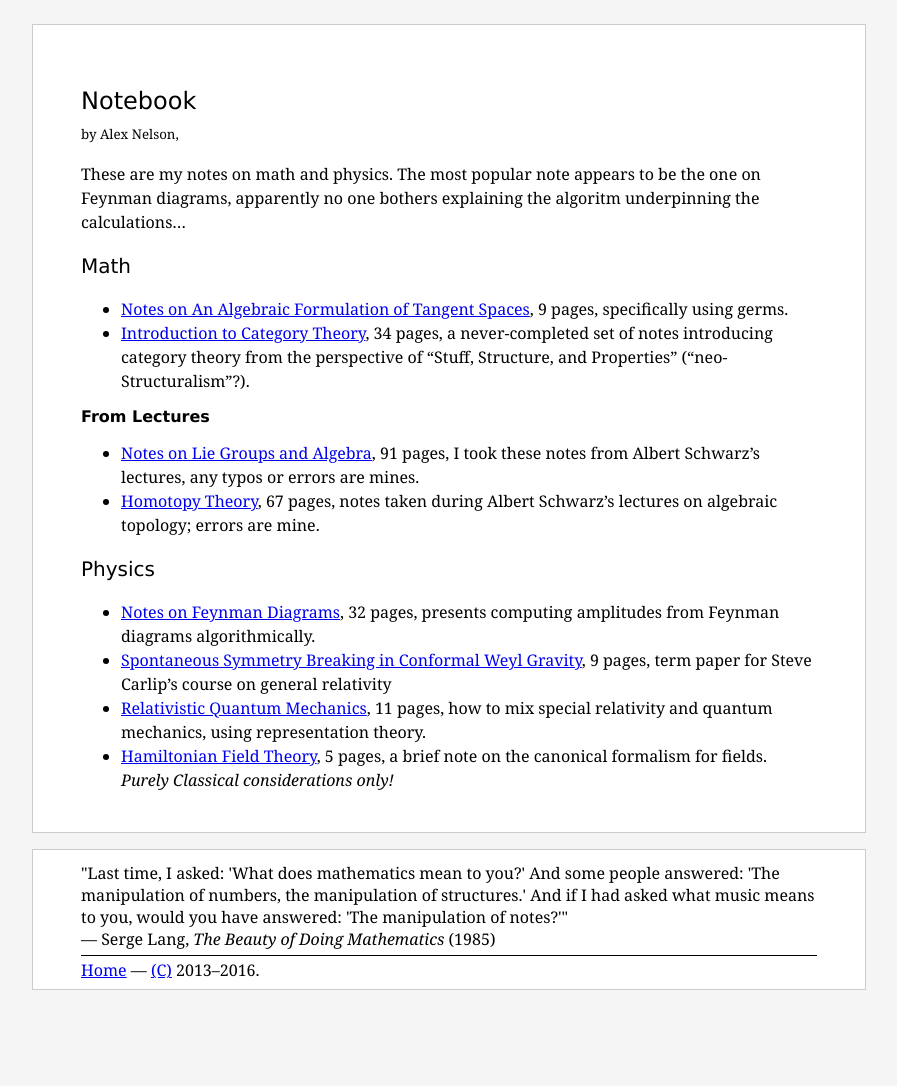
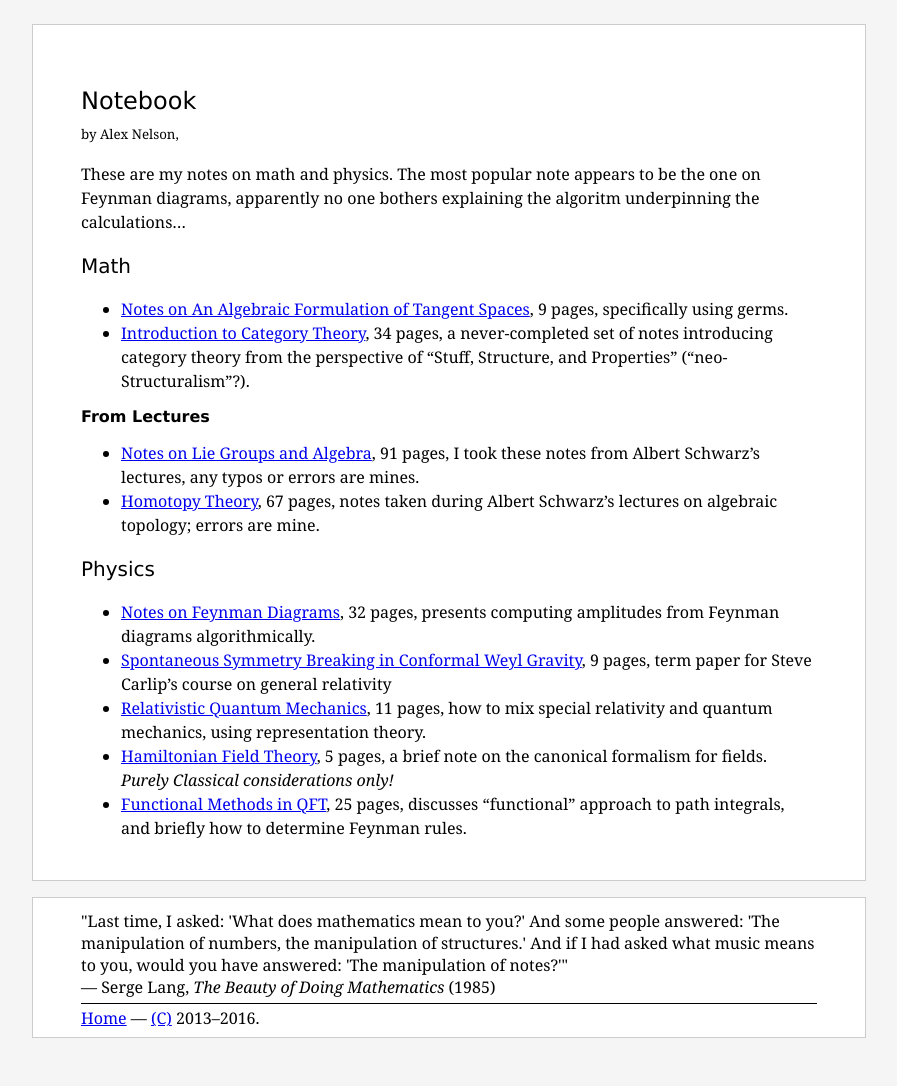
Before and after one commit to pqnelson/pqnelson.github.com, a Jekyll site: the page built from notebk/index.md, in a window 1280 px wide. Shown: the whole page, without its empty margins (191-1088 px from the left). Built offline with Jekyll 4.4.1, drawn with Linux system fonts in a browser that asks for light colours; Markdown is read by kramdown in place of the engine named in the settings; before the commit the page ends 1038 px from its top, so only the background shows below that.

Commit message:
Added notes on functional QFT

```diff
--- a/notebk/index.md
+++ b/notebk/index.md
@@ -42,3 +42,6 @@ algoritm underpinning the calculations...
 - [Hamiltonian Field Theory]({{ site.url }}/assets/notebk/hamiltonianFieldTheory.pdf),
   5 pages, a brief note on the canonical formalism for fields. _Purely
   Classical considerations only!_
+- [Functional Methods in QFT]({{ site.url }}/assets/notebk/functional.pdf),
+  25 pages, discusses "functional" approach to path integrals, and
+  briefly how to determine Feynman rules.
```
